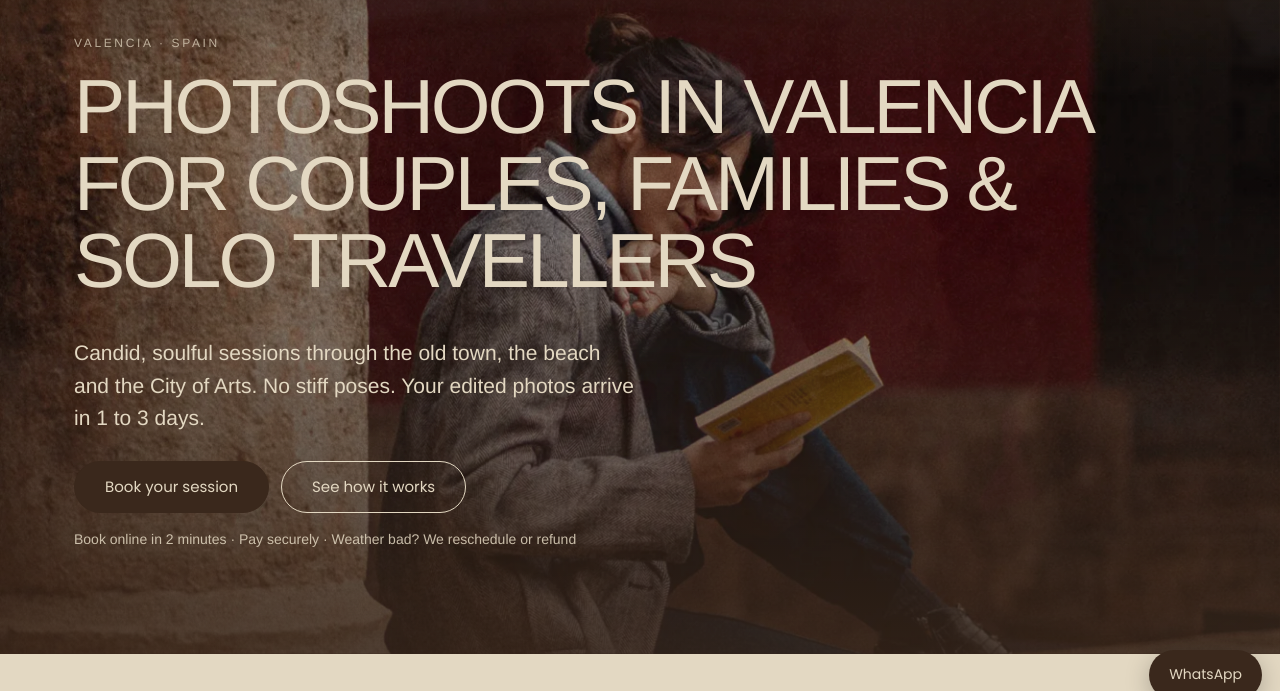
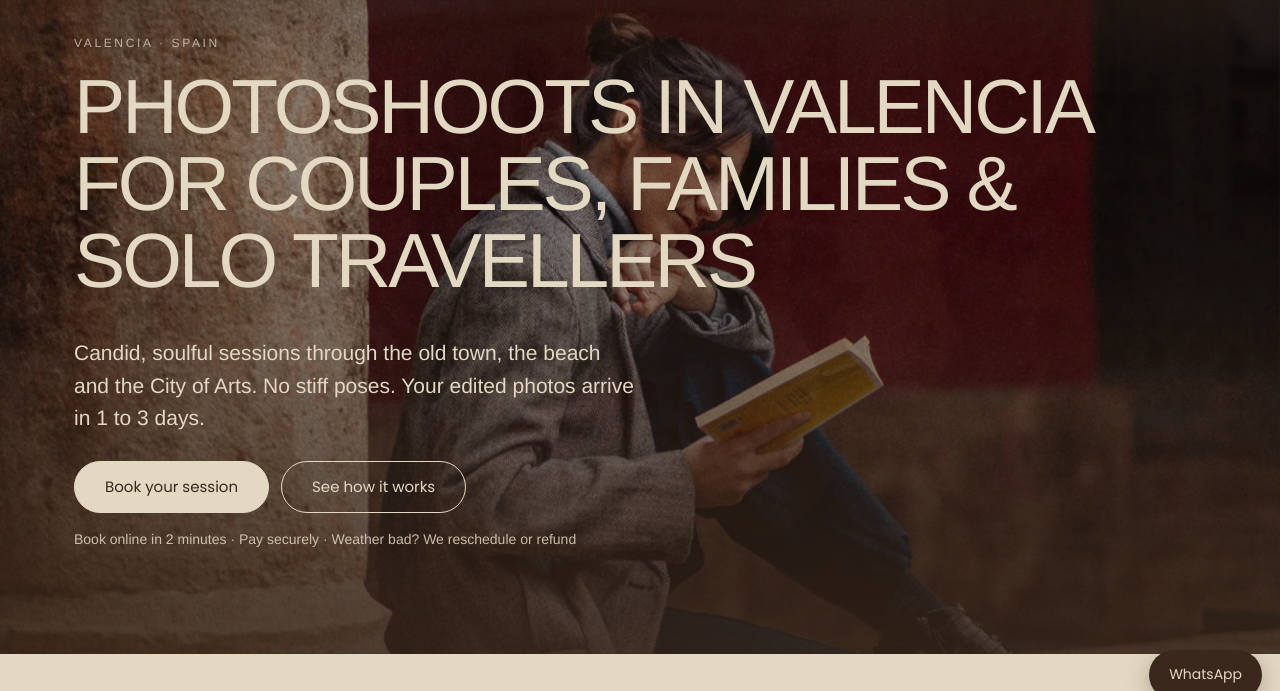
Before and after one commit to helloforeignerstudio/ondabenta-site, a plain HTML site: page index.html in a window 1280 px wide. Shown: the part 82-773 px from the top of the page. Drawn offline with Linux system fonts and the light colour scheme.

Commit message:
Hero button contrast
Co-Authored-By: Claude Sonnet 5.5 <noreply@anthropic.com>
Claude-Session: https://claude.ai/code/session_01PrU2nLwTfKTNeExJRUXHRV

```diff
--- a/index.html
+++ b/index.html
@@ -33,6 +33,7 @@ main.pt{padding-top:68px}
 .hero>img{position:absolute;inset:0;width:100%;height:100%;object-fit:cover;object-position:center 30%}
 .hero:after{content:"";position:absolute;inset:0;background:linear-gradient(to top,rgba(58,40,28,.78),rgba(58,40,28,.1) 60%)}
 .hero .wrap{position:relative;z-index:2;padding-bottom:clamp(40px,7vw,90px)}
+.hero .btn{background:var(--bone);color:var(--coffee);border-color:var(--bone)}.hero .btn.ghost{background:transparent;color:var(--bone);border-color:var(--bone)}
 .hero p.lead{max-width:560px;font-size:clamp(17px,2vw,21px)}
 .cta{display:flex;gap:12px;flex-wrap:wrap;margin-top:26px}
 .grid{display:grid;gap:20px}.g3{grid-template-columns:repeat(3,1fr)}.g2{grid-template-columns:repeat(2,1fr)}.g4{grid-template-columns:repeat(4,1fr)}
```
Also changed, not shown: 404.html (+1 -0 lines), about/index.html (+1 -0 lines), book-valencia-photoshoot/index.html (+1 -0 lines), booking-confirmed/index.html (+1 -0 lines), couples-photoshoot-valencia/index.html (+1 -0 lines), family-photoshoot-valencia/index.html (+1 -0 lines), faq/index.html (+1 -0 lines), gallery/index.html (+1 -0 lines), photoshoot-locations-valencia/index.html (+1 -0 lines), proposal-photographer-valencia/index.html (+1 -0 lines), solo-travel-photoshoot-valencia/index.html (+1 -0 lines), terms/index.html (+1 -0 lines), 1 other file.
